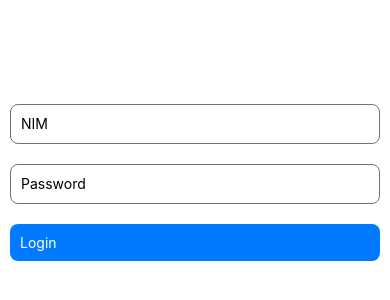
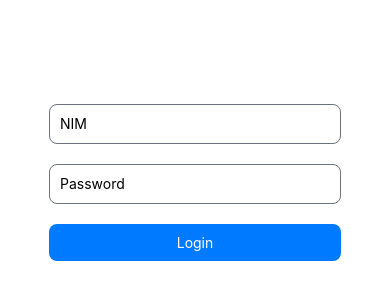
Before and after one commit to R-N/AwesomeProject, a React Native app: screen / in a window 390 px wide. Shown: the part 240-540 px from the top of the page. Built offline with nearby package versions, Linux system fonts and the light colour scheme.

Commit message:
Layout center horizontal

```diff
--- a/screens/FormScreen.js
+++ b/screens/FormScreen.js
@@ -21,7 +21,10 @@ const styles = StyleSheet.create({
 	wrapper:{
 		flex:1,
 		justifyContent: 'center',
-		alignItems: 'stretch'
+		alignItems: 'center'
+	},
+	loginBox:{
+		width: '80%'
 	},
 	commonElement:{
 		margin: 10
@@ -37,7 +40,8 @@ const styles = StyleSheet.create({
 		backgroundColor: "white"
 	},
 	buttonLogin:{
-		backgroundColor: '#007BFF'
+		backgroundColor: '#007BFF',
+		alignItems: 'center'
 	},
 	buttonLoginText:{
 		color: 'white'
@@ -50,6 +54,7 @@ export default class FormScreen extends Component{
 			<View style={styles.main}>
 				<View style={styles.statusBar} />
 				<View style={styles.wrapper} >
+					<View style={styles.loginBox} >
 						<TextInput
 							placeholder="NIM"
 							style={[styles.commonElement, styles.commonBox, styles.inputText]}
@@ -66,6 +71,7 @@ export default class FormScreen extends Component{
 						</TouchableOpacity>
 					</View>
 				</View>
+			</View>
 		)
 	}
 }
```
Lines whose indentation alone changed are shown as unchanged.
